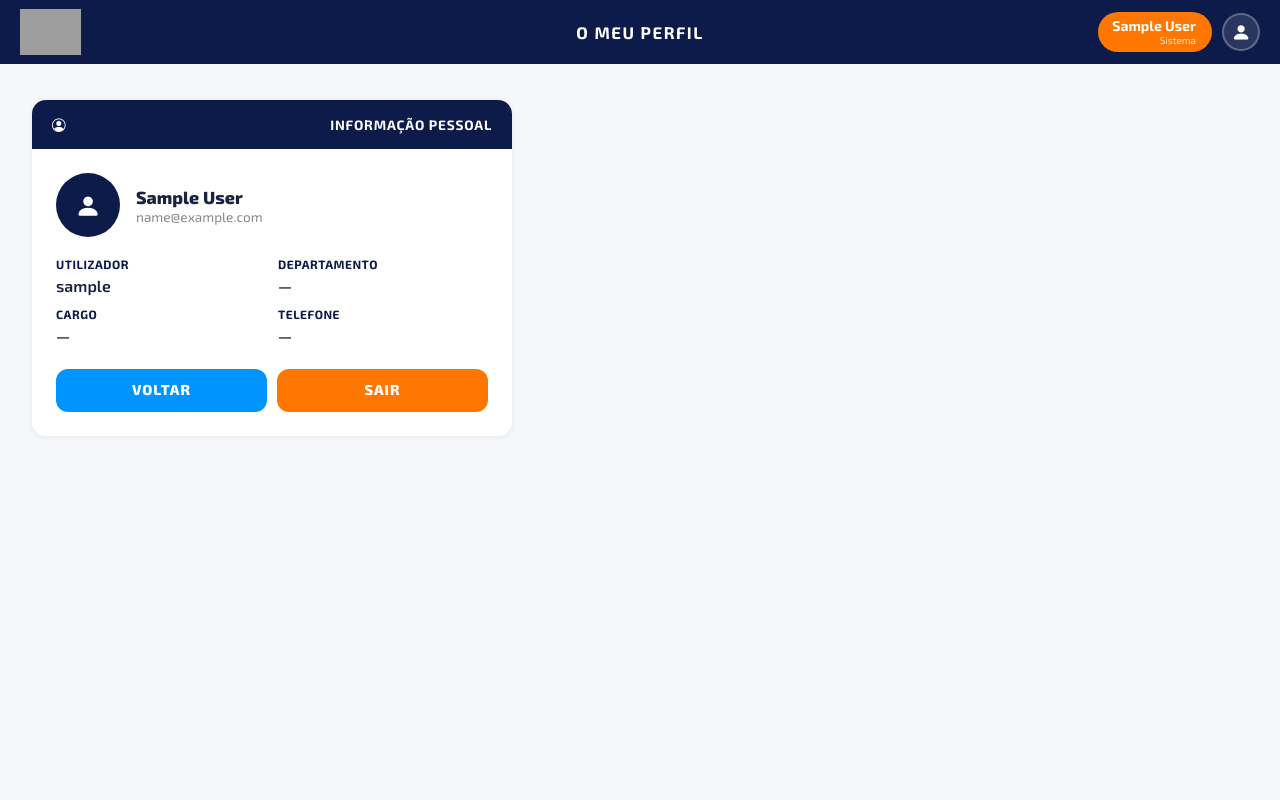
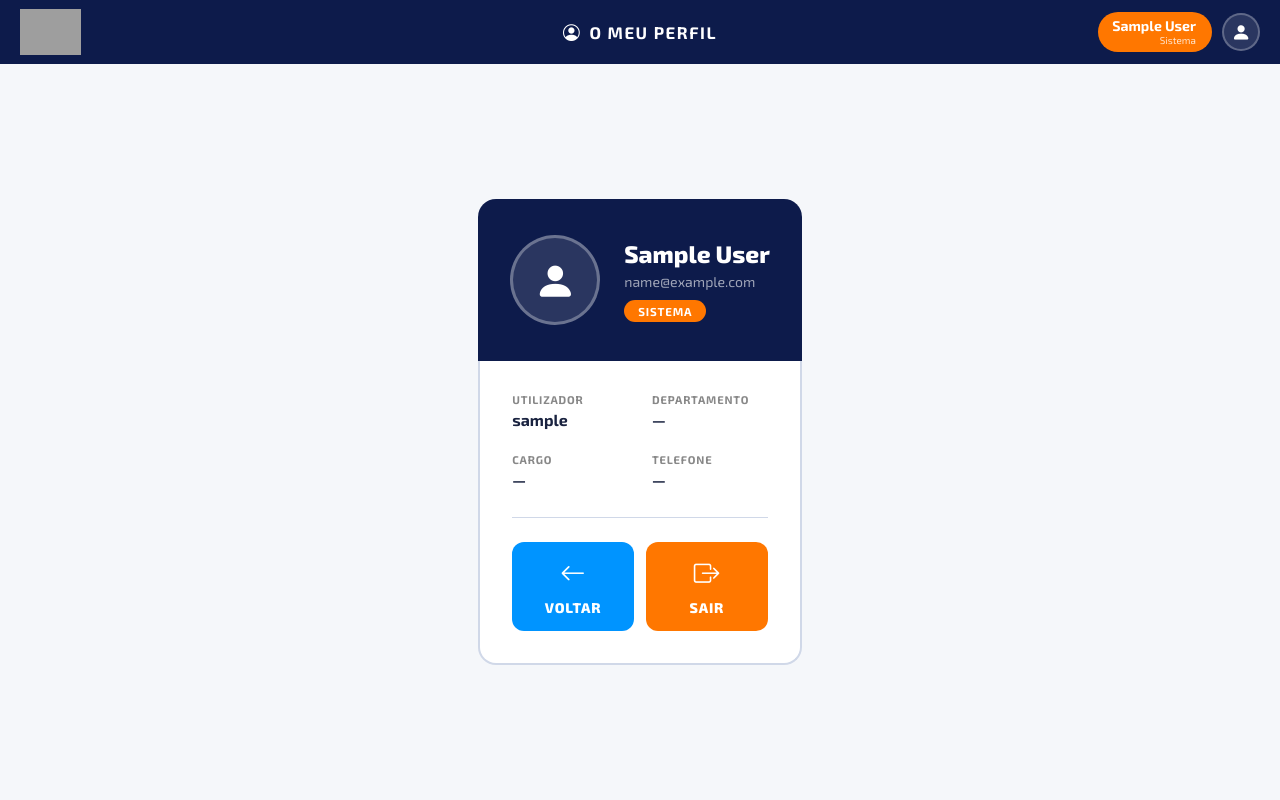
Before and after one commit to gabrielfcjesus/PDI25-26---GabrielJesus-MariaRitaSimoes, a Django app: page /perfil/ in a window 1280 px wide. Run offline with Django 4.2, Linux system fonts and the light colour scheme; the visitor is signed in with stand-in values (Sample User, id 1); grey boxes are pictures that could not be loaded.

Commit message:
aula 14-04-2026

```diff
--- a/apps/producao/models.py
+++ b/apps/producao/models.py
@@ -32,7 +32,7 @@ class OrdemProducao(models.Model):
     referencia = models.CharField(max_length=20, unique=True)
     nome = models.CharField(max_length=200)
     cliente = models.ForeignKey(
-        Cliente, on_delete=models.PROTECT, related_name='ordens'
+        Cliente, on_delete=models.CASCADE, related_name='ordens'
     )
     descricao = models.TextField(blank=True)
 
--- a/templates/base.html
+++ b/templates/base.html
@@ -39,19 +39,21 @@
     .sub-header a,.sub-header span{color:#fff;font-weight:700;font-size:.82rem;text-decoration:none;text-transform:uppercase;letter-spacing:.5px;}
 
     /* PAGE */
-    .page-content{padding:36px 32px;min-height:calc(100vh - 64px);}
+    .page-content{padding:36px 32px;min-height:calc(100vh - 64px);display:flex;flex-direction:column;justify-content:center;}
 
     /* MODULE GRID */
-    .module-box{border:2.5px solid var(--orange);border-radius:18px;padding:28px 22px;background:#fff;max-width:700px;margin:0 auto;}
-    .module-grid{display:grid;grid-template-columns:repeat(3,1fr);gap:14px;}
-    .module-btn{background:var(--blue);color:#fff;border:none;border-radius:10px;padding:17px 10px;font-family:var(--font);font-weight:800;font-size:.78rem;letter-spacing:.8px;text-transform:uppercase;cursor:pointer;text-align:center;text-decoration:none;display:flex;align-items:center;justify-content:center;transition:filter .15s,transform .1s;line-height:1.25;}
-    .module-btn:hover{filter:brightness(1.1);transform:translateY(-1px);color:#fff;}
+    .module-box{border:2.5px solid var(--orange);border-radius:18px;padding:20px 24px;background:#fff;max-width:860px;margin:0 auto;}
+    .module-grid{display:grid;grid-template-columns:repeat(3,1fr);gap:12px;}
+    .module-btn{background:var(--blue);color:#fff;border:none;border-radius:12px;padding:16px 12px;font-family:var(--font);font-weight:800;font-size:.82rem;letter-spacing:.8px;text-transform:uppercase;cursor:pointer;text-align:center;text-decoration:none;display:flex;flex-direction:column;align-items:center;justify-content:center;transition:filter .15s,transform .1s;line-height:1.3;}
+    .module-btn i{font-size:1.3rem;margin-bottom:6px;}
+    .module-btn:hover{filter:brightness(1.1);transform:translateY(-2px);color:#fff;}
     .module-btn.orange{background:var(--orange);}
     .module-btn.green{background:var(--green);}
 
     /* ACTION BUTTONS */
-    .action-list{display:flex;flex-direction:column;gap:14px;max-width:500px;margin:60px auto 0;}
-    .action-btn{display:flex;align-items:center;justify-content:center;text-align:center;padding:20px 24px;border-radius:12px;border:none;font-family:var(--font);font-weight:800;font-size:.9rem;letter-spacing:1px;text-transform:uppercase;cursor:pointer;text-decoration:none;color:#fff;transition:filter .15s,transform .1s;line-height:1.3;}
+    .action-list{display:grid;grid-template-columns:repeat(auto-fit,minmax(200px,1fr));gap:16px;max-width:860px;margin:0 auto;border:2.5px solid var(--orange);border-radius:18px;padding:24px;background:#fff;}
+    .action-btn{display:flex;flex-direction:column;align-items:center;justify-content:center;text-align:center;padding:28px 16px;border-radius:12px;border:none;font-family:var(--font);font-weight:800;font-size:.88rem;letter-spacing:.8px;text-transform:uppercase;cursor:pointer;text-decoration:none;color:#fff;transition:filter .15s,transform .1s;line-height:1.3;}
+    .action-btn i{font-size:1.6rem;margin-bottom:10px;}
     .action-btn:hover{filter:brightness(1.08);transform:translateY(-2px);color:#fff;}
     .action-btn.green{background:var(--green);}
     .action-btn.blue{background:var(--blue);}
@@ -164,5 +166,34 @@
 {% endif %}
 
 {% block extra_scripts %}{% endblock %}
+<script>
+  const iconMap = {
+    'planeamento':           'bi-calendar2-check',
+    'produção':              'bi-gear-wide-connected',
+    'qualidade':             'bi-patch-check',
+    'expedição':             'bi-box-seam',
+    'montagem':              'bi-tools',
+    'inventário':            'bi-archive',
+    'relatórios':            'bi-bar-chart-line',
+    'clientes':              'bi-building',
+    'fornecedores':          'bi-building',
+    'recursos humanos':      'bi-people',
+    'o meu perfil':          'bi-person-circle',
+    'página inicial':        'bi-house',
+    'novo material':         'bi-archive',
+    'utilizadores':          'bi-people',
+  };
+  const titleEl = document.querySelector('.topbar-title');
+  if (titleEl) {
+    const text = titleEl.textContent.trim().toLowerCase();
+    const match = Object.keys(iconMap).find(k => text.includes(k));
+    if (match) {
+      const icon = document.createElement('i');
+      icon.className = 'bi ' + iconMap[match];
+      icon.style.marginRight = '8px';
+      titleEl.prepend(icon);
+    }
+  }
+</script>
 </body>
 </html>
--- a/templates/core/perfil.html
+++ b/templates/core/perfil.html
@@ -2,30 +2,67 @@
 {% block title %}Perfil — PrimeTool{% endblock %}
 {% block page_title %}O Meu Perfil{% endblock %}
 {% block content %}
-<div style="max-width:480px;">
-  <div class="pt-card">
-    <div class="pt-card-header"><i class="bi bi-person-circle me-2"></i>Informação Pessoal</div>
-    <div style="padding:24px;display:flex;flex-direction:column;gap:12px;">
-      <div style="display:flex;align-items:center;gap:16px;margin-bottom:8px;">
-        <div style="width:64px;height:64px;border-radius:50%;background:var(--navy);display:flex;align-items:center;justify-content:center;color:#fff;font-size:1.6rem;">
-          <i class="bi bi-person-fill"></i>
-        </div>
-        <div>
-          <div style="font-weight:800;font-size:1.1rem;">{{ request.user.get_full_name|default:request.user.username }}</div>
-          <div style="color:#888;font-size:.85rem;">{{ request.user.email|default:"—" }}</div>
-        </div>
-      </div>
-      <div style="display:grid;grid-template-columns:1fr 1fr;gap:12px;">
-        <div><div class="pt-label">Utilizador</div><div style="font-weight:600;">{{ request.user.username }}</div></div>
-        <div><div class="pt-label">Departamento</div><div style="font-weight:600;">{{ request.user.departamento|default:"—" }}</div></div>
-        <div><div class="pt-label">Cargo</div><div style="font-weight:600;">{{ request.user.cargo|default:"—" }}</div></div>
-        <div><div class="pt-label">Telefone</div><div style="font-weight:600;">{{ request.user.telefone|default:"—" }}</div></div>
-      </div>
-      <div style="margin-top:12px;display:flex;gap:10px;">
-        <a href="{% url 'core:home' %}" class="action-btn blue" style="flex:1;padding:12px;">Voltar</a>
-        <a href="{% url 'core:logout' %}" class="action-btn orange" style="flex:1;padding:12px;">Sair</a>
+<div style="max-width:680px;margin:0 auto;">
+
+  <!-- Avatar + nome -->
+  <div style="background:var(--navy);border-radius:18px 18px 0 0;padding:36px 32px;display:flex;align-items:center;gap:24px;">
+    <div style="width:90px;height:90px;border-radius:50%;background:rgba(255,255,255,.12);border:3px solid rgba(255,255,255,.3);display:flex;align-items:center;justify-content:center;color:#fff;font-size:2.6rem;flex-shrink:0;">
+      {% if request.user.foto %}
+        <img src="{{ request.user.foto.url }}" style="width:100%;height:100%;border-radius:50%;object-fit:cover;">
+      {% else %}
+        <i class="bi bi-person-fill"></i>
+      {% endif %}
+    </div>
+    <div>
+      <div style="color:#fff;font-weight:800;font-size:1.5rem;line-height:1.2;">{{ request.user.get_full_name|default:request.user.username }}</div>
+      <div style="color:rgba(255,255,255,.6);font-size:.88rem;margin-top:4px;">{{ request.user.email|default:"—" }}</div>
+      <div style="margin-top:10px;">
+        <span style="background:var(--orange);color:#fff;border-radius:20px;padding:4px 14px;font-size:.72rem;font-weight:700;letter-spacing:.8px;text-transform:uppercase;">
+          {{ request.user.departamento|default:"Sistema" }}
+        </span>
       </div>
     </div>
   </div>
+
+  <!-- Detalhes -->
+  <div style="background:#fff;border-radius:0 0 18px 18px;padding:32px;border:2px solid var(--border);border-top:none;">
+    <div style="display:grid;grid-template-columns:1fr 1fr;gap:24px;margin-bottom:28px;">
+
+      <div style="display:flex;flex-direction:column;gap:4px;">
+        <span style="font-size:.7rem;font-weight:700;letter-spacing:.8px;text-transform:uppercase;color:#888;">Utilizador</span>
+        <span style="font-weight:700;font-size:1rem;color:var(--text);">{{ request.user.username }}</span>
+      </div>
+
+      <div style="display:flex;flex-direction:column;gap:4px;">
+        <span style="font-size:.7rem;font-weight:700;letter-spacing:.8px;text-transform:uppercase;color:#888;">Departamento</span>
+        <span style="font-weight:700;font-size:1rem;color:var(--text);">{{ request.user.departamento|default:"—" }}</span>
+      </div>
+
+      <div style="display:flex;flex-direction:column;gap:4px;">
+        <span style="font-size:.7rem;font-weight:700;letter-spacing:.8px;text-transform:uppercase;color:#888;">Cargo</span>
+        <span style="font-weight:700;font-size:1rem;color:var(--text);">{{ request.user.cargo|default:"—" }}</span>
+      </div>
+
+      <div style="display:flex;flex-direction:column;gap:4px;">
+        <span style="font-size:.7rem;font-weight:700;letter-spacing:.8px;text-transform:uppercase;color:#888;">Telefone</span>
+        <span style="font-weight:700;font-size:1rem;color:var(--text);">{{ request.user.telefone|default:"—" }}</span>
+      </div>
+
+    </div>
+
+    <!-- Divider -->
+    <div style="border-top:1.5px solid var(--border);margin-bottom:24px;"></div>
+
+    <!-- Botões -->
+    <div style="display:flex;gap:12px;">
+      <a href="{% url 'core:home' %}" class="action-btn blue" style="flex:1;padding:14px;">
+        <i class="bi bi-arrow-left me-2"></i>Voltar
+      </a>
+      <a href="{% url 'core:logout' %}" class="action-btn orange" style="flex:1;padding:14px;">
+        <i class="bi bi-box-arrow-right me-2"></i>Sair
+      </a>
+    </div>
+  </div>
+
 </div>
 {% endblock %}
```
Also changed, not shown: templates/armazem/menu.html (+6 -2 lines), templates/core/dashboard.html (+30 -10 lines), templates/expedicao/menu.html (+6 -2 lines), templates/montagem/menu.html (+6 -2 lines), templates/producao/menu.html (+9 -3 lines), templates/qualidade/menu.html (+6 -2 lines).
